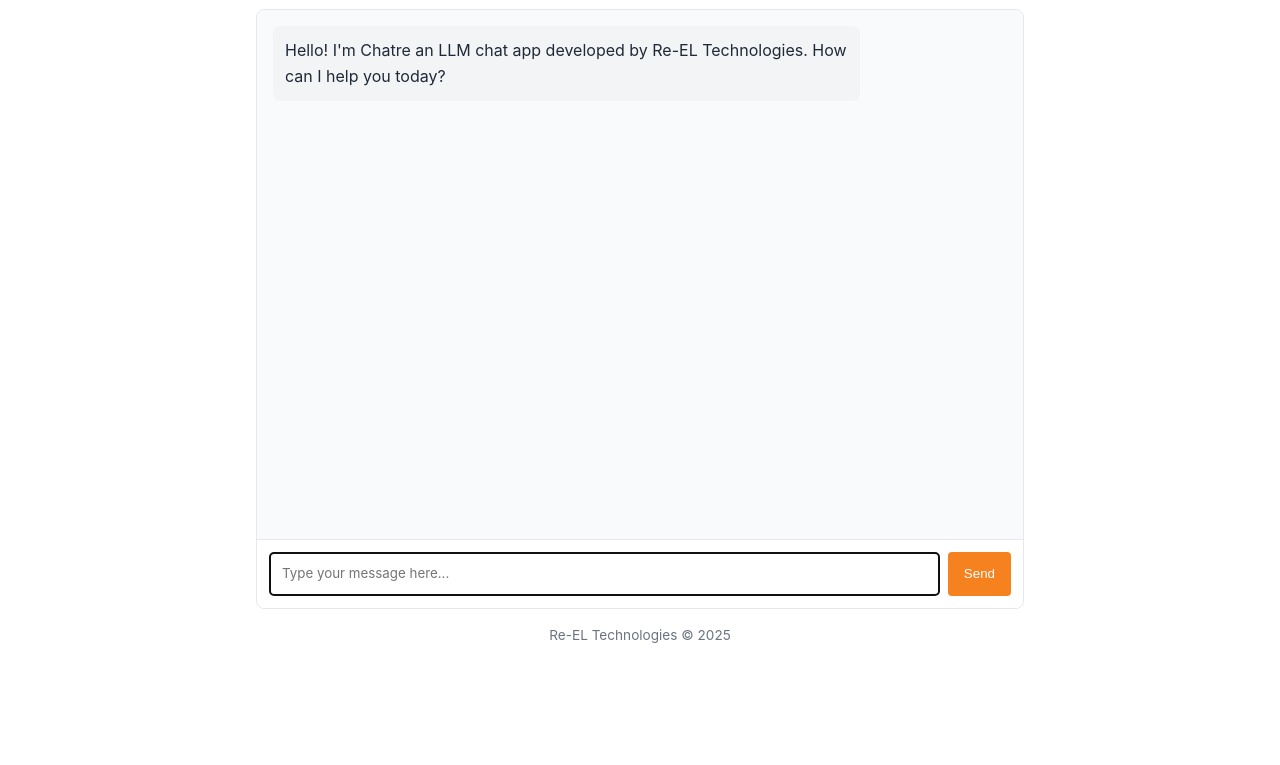
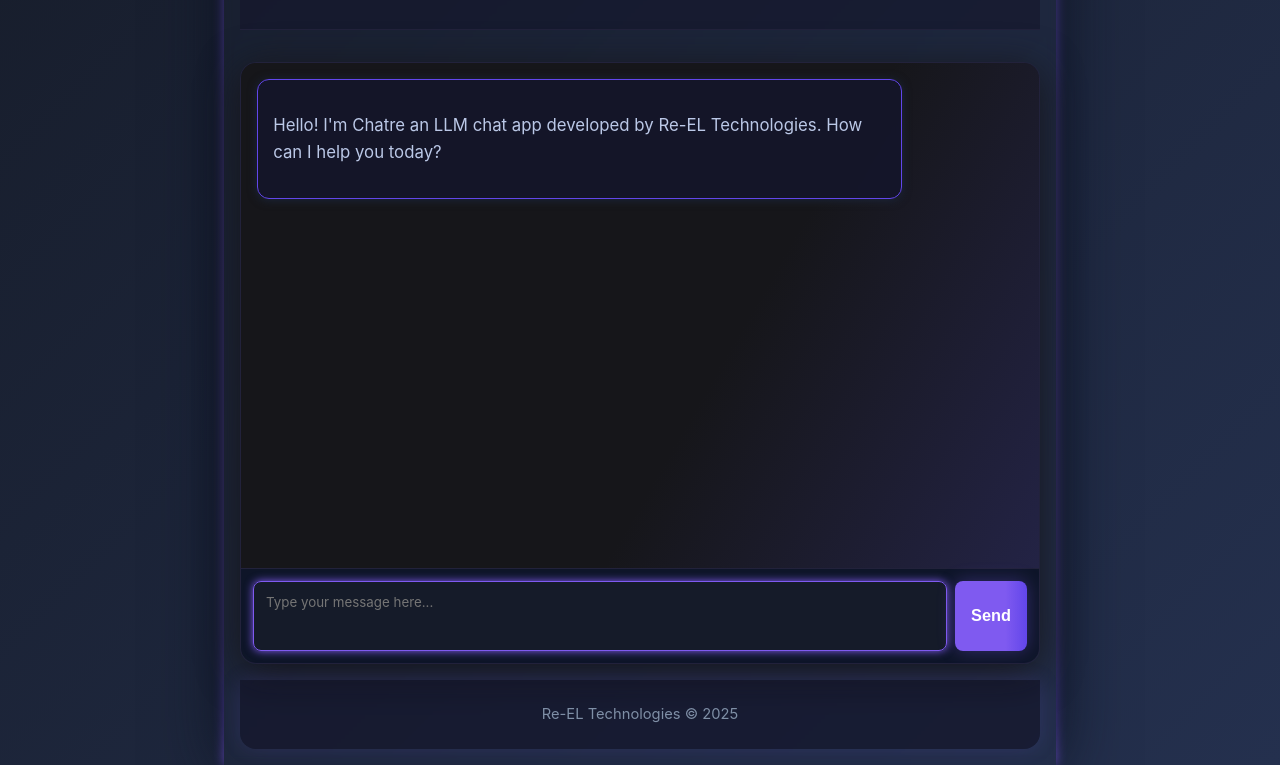
Before and after one commit to Re-EL123/chatre1, a website: page public/index.html in a window 1280 px wide. Shown: the part 136-901 px from the top of the page. Before the commit the page ends 800 px from the top, so only its background shows below. Drawn offline with Linux system fonts and the light colour scheme.

Commit message:
Update index.html

```diff
--- a/public/index.html
+++ b/public/index.html
@@ -4,33 +4,33 @@
     <meta charset="UTF-8" />
     <meta name="viewport" content="width=device-width, initial-scale=1.0" />
     <title>Chatre LLM</title>
+
 <style>
+
 :root {
-        --primary-color: #f6821f;
-        --primary-hover: #e67e22;
-        --light-bg: #f9fafb;
-        --border-color: #e5e7eb;
-        --text-color: #1f2937;
-        --text-light: #6b7280;
-        --user-msg-bg: #fff2e6;
-        --assistant-msg-bg: #f3f4f6;
+  --primary-color: #7f5af0;          /* Futuristic purple */
+  --primary-hover: #6246ea;          /* Deeper purple when hovered */
+  --light-bg: #16161a;               /* Main background: dark */
+  --border-color: #22223b;           /* Borders: deeper dark blue */
+  --text-color: #eaf2fb;             /* Main text: icy white-blue */
+  --text-light: #7f8fa6;             /* Muted frosty blue */
+  --user-msg-bg: rgba(39, 56, 82, 0.85);     /* Frosty blue glass */
+  --assistant-msg-bg: rgba(20, 22, 44, 0.8); /* Frosted dark glass */
 }
 
-      * {
-        box-sizing: border-box;
-        margin: 0;
-        padding: 0;
-      }
-
+/* Frosty glassmorphism effect for backgrounds */
 body {
   font-family:
-          -apple-system, BlinkMacSystemFont, "Segoe UI", Roboto, Oxygen, Ubuntu,
-          Cantarell, sans-serif;
+    'Inter', 'Segoe UI', 'Roboto', 'Oxygen', 'Ubuntu',
+    'Cantarell', sans-serif;
   line-height: 1.6;
   color: var(--text-color);
+  background: linear-gradient(135deg, #171d2b 0%, #24304e 100%);
   max-width: 800px;
   margin: 0 auto;
   padding: 1rem;
+  backdrop-filter: blur(4px);
+  box-shadow: 0 0 60px #0b1121, 0 0 10px #7f5af0;
 }
 
 header {
@@ -38,11 +38,15 @@
   margin-bottom: 2rem;
   padding: 1rem 0;
   border-bottom: 1px solid var(--border-color);
+  background: rgba(20, 22, 44, 0.6);
+  backdrop-filter: blur(3px);
 }
 
 h1 {
-        font-size: 1.5rem;
+  font-size: 1.6rem;
   color: var(--primary-color);
+  letter-spacing: 2px;
+  text-shadow: 0 0 8px #7f5af0, 0 0 2px #16161a;
 }
 
 .chat-container {
@@ -50,78 +54,110 @@
   flex-direction: column;
   height: calc(100vh - 200px);
   min-height: 400px;
-        border: 1px solid var(--border-color);
-        border-radius: 8px;
+  border: 1.5px solid var(--border-color);
+  border-radius: 16px;
   overflow: hidden;
+  background: rgba(20, 22, 44, 0.7);
+  box-shadow: 0 8px 40px #16161a;
+  backdrop-filter: blur(8px);
 }
 
 .chat-messages {
   flex: 1;
   overflow-y: auto;
   padding: 1rem;
-        background-color: var(--light-bg);
+  background: linear-gradient(120deg, #16161a 60%, #232345 100%);
 }
 
 .message {
   margin-bottom: 1rem;
-        padding: 0.75rem;
-        border-radius: 8px;
+  padding: 0.95rem;
+  border-radius: 12px;
   max-width: 80%;
+  box-shadow: 0 2px 12px #0b1121;
+  backdrop-filter: blur(3px);
+  border: 1.5px solid #22223b;
+  font-size: 1.05rem;
+  transition: background 0.25s;
 }
 
 .user-message {
-        background-color: var(--user-msg-bg);
+  background: var(--user-msg-bg);
   align-self: flex-end;
   margin-left: auto;
+  color: #eaf2fb;
+  box-shadow: 0 1px 10px #7f5af0;
+  border: 1.5px solid #7f5af0;
 }
 
 .assistant-message {
-        background-color: var(--assistant-msg-bg);
+  background: var(--assistant-msg-bg);
   align-self: flex-start;
+  color: #bbc8e7;
+  box-shadow: 0 1px 10px #1b263b;
+  border: 1.5px solid #6246ea;
 }
 
 .message-input {
   display: flex;
   padding: 0.75rem;
   border-top: 1px solid var(--border-color);
-        background-color: white;
+  background: rgba(15, 23, 42, 0.9);
+  backdrop-filter: blur(2px);
 }
 
 #user-input {
   flex: 1;
   padding: 0.75rem;
-        border: 1px solid var(--border-color);
-        border-radius: 4px;
+  border: 1.5px solid var(--border-color);
+  border-radius: 8px;
   font-family: inherit;
+  background: rgba(23, 29, 43, 0.8);
+  color: var(--text-color);
   resize: none;
   min-height: 44px;
+  outline: none;
+  box-shadow: 0 0 8px #7f5af033;
+  transition: border-color 0.2s;
+}
+
+#user-input:focus {
+  border-color: var(--primary-color);
+  box-shadow: 0 0 8px #7f5af0;
 }
 
 #send-button {
   margin-left: 0.5rem;
   padding: 0 1rem;
-        background-color: var(--primary-color);
+  background: linear-gradient(90deg, #7f5af0 70%, #6246ea 100%);
   color: white;
   border: none;
-        border-radius: 4px;
+  border-radius: 8px;
   cursor: pointer;
-        transition: background-color 0.2s;
+  font-weight: 600;
+  font-size: 1.02rem;
+  box-shadow: 0 0 18px #7f5af055;
+  transition: background 0.2s;
 }
 
 #send-button:hover {
-        background-color: var(--primary-hover);
+  background: linear-gradient(90deg, #6246ea 60%, #7f5af0 100%);
 }
 
 #send-button:disabled {
-        background-color: var(--text-light);
+  background: #22223b;
+  color: #7f8fa6;
   cursor: not-allowed;
+  box-shadow: none;
 }
 
 .typing-indicator {
   display: none;
   margin-bottom: 1rem;
   font-style: italic;
-        color: var(--text-light);
+  color: var(--primary-color);
+  opacity: 0.85;
+  text-shadow: 0 0 4px #7f5af0;
 }
 
 .typing-indicator.visible {
@@ -131,9 +167,15 @@
 footer {
   margin-top: 1rem;
   text-align: center;
-        font-size: 0.85rem;
+  font-size: 0.92rem;
   color: var(--text-light);
+  background: rgba(20, 22, 44, 0.7);
+  padding: 0.5rem 0;
+  border-radius: 0 0 16px 16px;
+  backdrop-filter: blur(2px);
+  box-shadow: 0 0 20px #7f5af025;
 }
+
 </style>
   </head>
   <body>
```
Lines whose indentation alone changed are shown as unchanged.
